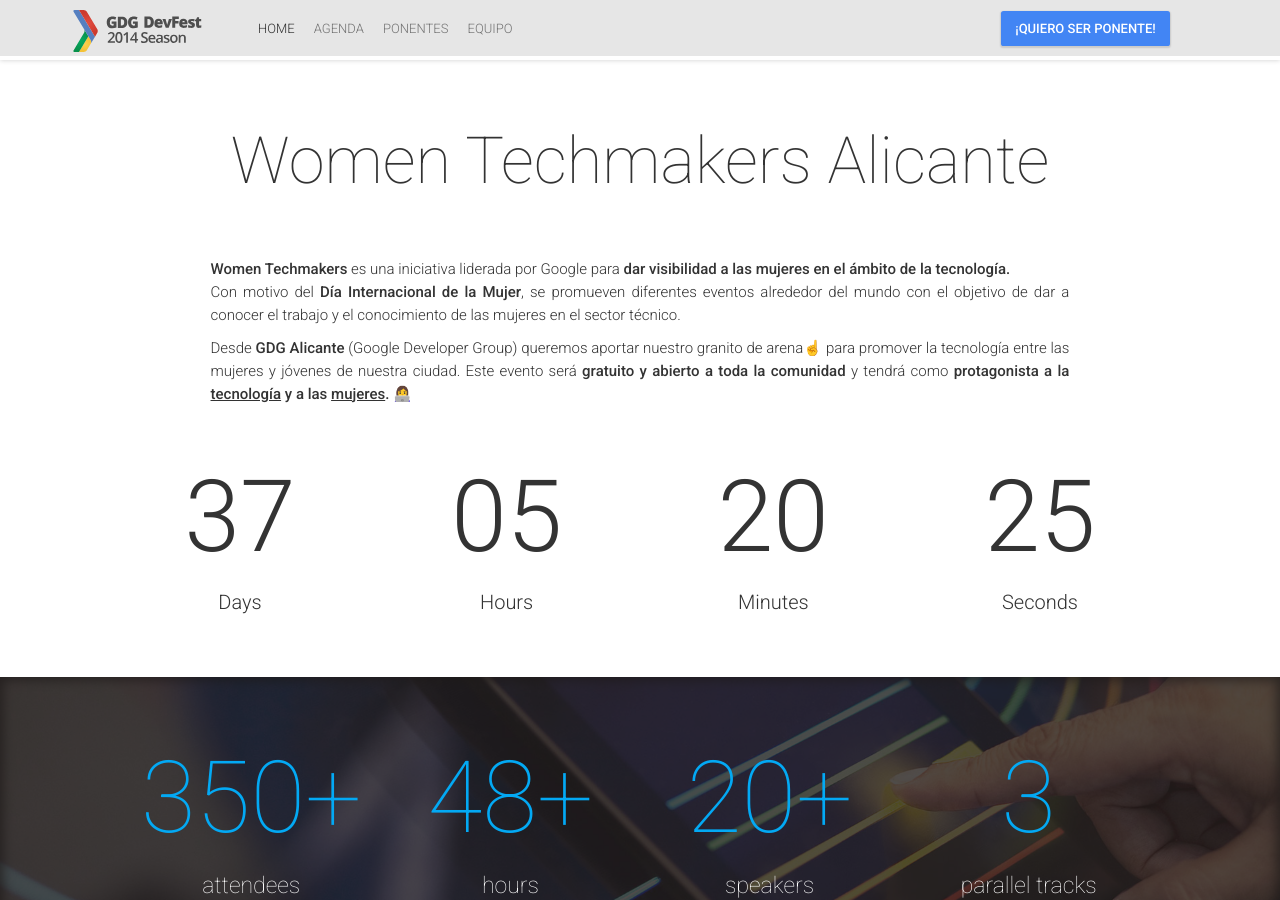
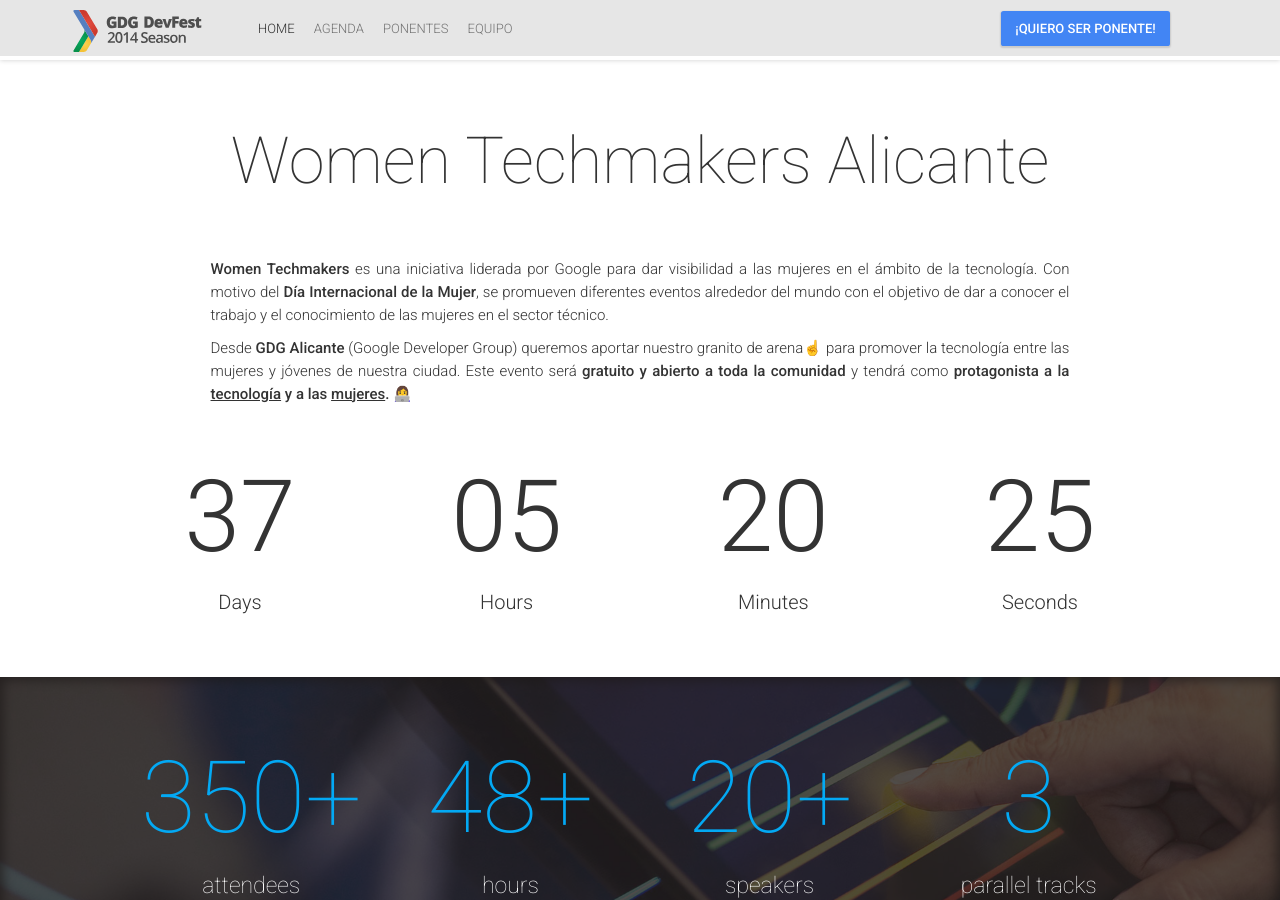
Before and after one commit to wtmalicante/wtmalicante.github.io, a Jekyll site: the page built from index.html, in a window 1280 px wide and 900 px high, scrolled down 844 px. Built offline with Jekyll 4.4.1, drawn with Linux system fonts in a browser that asks for light colours; nearby versions of some CDN libraries; comment, search, counter and statistics services are not loaded.

```diff
--- a/_config.yml
+++ b/_config.yml
@@ -61,7 +61,7 @@ heroButtons:
 # About Block
 aboutTitle: "Women Techmakers Alicante"
 aboutBlock:
-- {title: "Conference", text: "<b>Women Techmakers</b> es una iniciativa liderada por Google para  <b> dar visibilidad a las mujeres en el ámbito de la tecnología.</b><br/> Con motivo del<b> Día Internacional de la Mujer</b>, se promueven diferentes eventos alrededor del mundo con el objetivo de dar a conocer el trabajo y el conocimiento de las mujeres en el sector técnico.<p>Desde <b> GDG Alicante</b> (Google Developer Group) queremos aportar nuestro granito de arena☝ para promover la tecnología entre las mujeres y jóvenes de nuestra ciudad.</b> Este evento será<b> gratuito y abierto a toda la comunidad </b>y tendrá como <b>protagonista a la <u>tecnología</u> y a las <u>mujeres</u>.</b> 👩‍💻 </p>"}
+- {title: "Conference", text: "<b>Women Techmakers</b> es una iniciativa liderada por Google para dar visibilidad a las mujeres en el ámbito de la tecnología. Con motivo del<b> Día Internacional de la Mujer</b>, se promueven diferentes eventos alrededor del mundo con el objetivo de dar a conocer el trabajo y el conocimiento de las mujeres en el sector técnico.<br/><p>Desde <b> GDG Alicante</b> (Google Developer Group) queremos aportar nuestro granito de arena☝ para promover la tecnología entre las mujeres y jóvenes de nuestra ciudad.</b> Este evento será<b> gratuito y abierto a toda la comunidad </b>y tendrá como <b>protagonista a la <u>tecnología</u> y a las <u>mujeres</u>.</b> 👩‍💻 </p>"}
 # - {title: "Conference", image: "conference.jpg", text: "The biggest Google related event in the country carefully crafted for you by GDG community! Awesome speakers and lots of fun!" }
 # - {title: "Workshops", image: "workshop.jpg", text: "Full-day of workshops, hands-on experience, hacking and debugging. Come and tame your favourite technology!" }
 # - {title: "Hackathon", image: "hackathon.jpg", text: "Full-day freestyle hackathon! Want some real team building on friday? Grab your team and join our hackathon!" }
```
